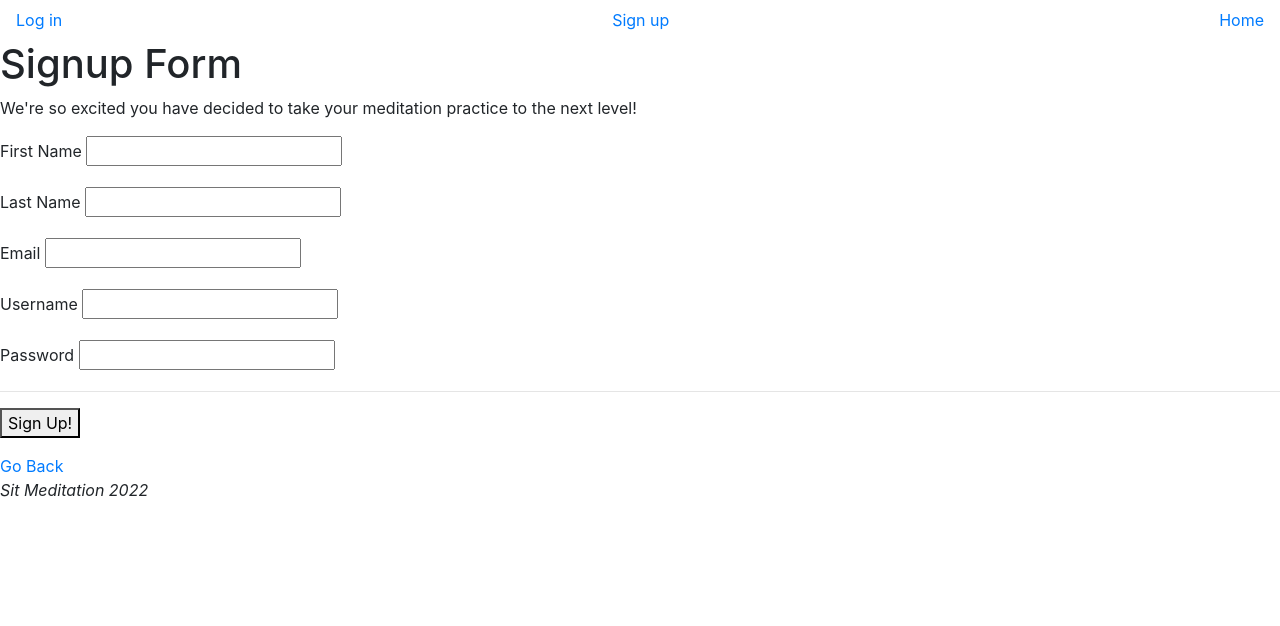
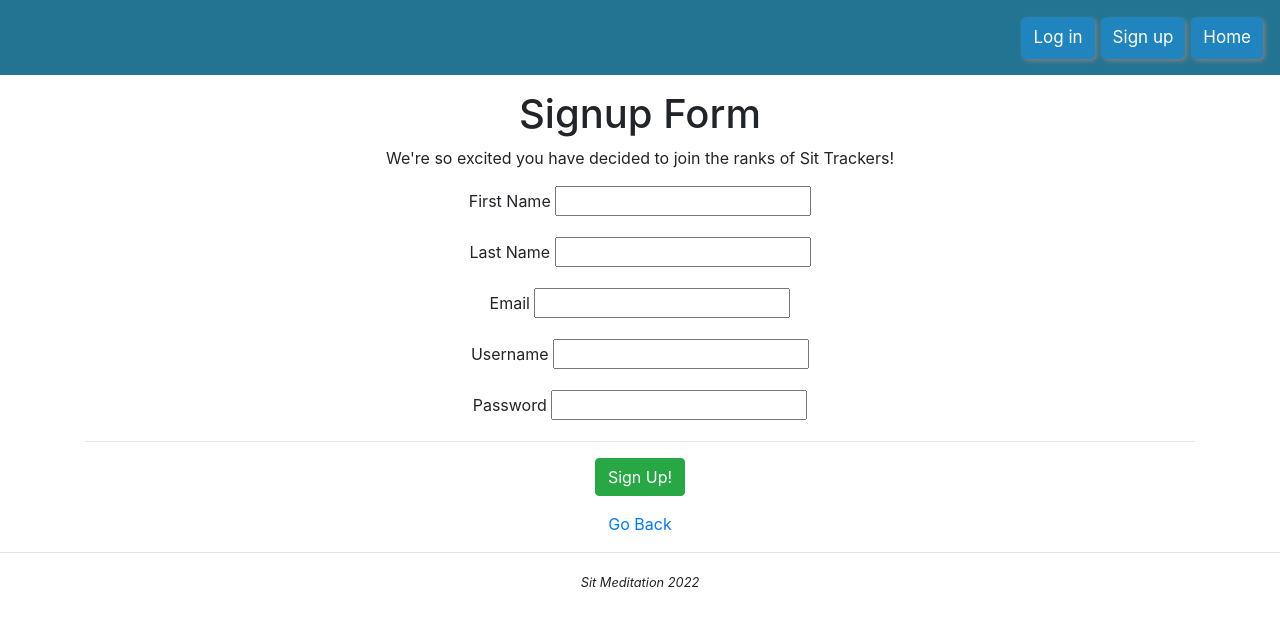
Before and after one commit to tim3t/Sit-Meditation-App, a Flask app: page /signup in a window 1280 px wide. Shown: the top 626 px of the page. Run offline with Flask 2, Linux system fonts and the light colour scheme; parts of the project's set-up code (start-up, migrations or seed data) failed here and were passed over.

Commit message:
Styling, routes, forms, unittests

```diff
--- a/app.py
+++ b/app.py
@@ -5,6 +5,7 @@ from models import User, Sit, db, connect_db
 from quote import today_quote
 from forms import UserAddForm, UserLoginForm, NewSitForm
 from sqlalchemy.exc import IntegrityError
+from sqlalchemy import desc
 
 CURR_USER_KEY = "curr_user"
 
@@ -70,7 +71,7 @@ def show_and_handle_signup_form():
             return render_template('signup.html', form=form)
 
         do_login(user)
-
+        flash(f"Welcome to Sit Meditation, {user.username}!", "alert-success")
         return redirect('/')
 
     else:
@@ -105,20 +106,57 @@ def show_and_handle_new_sit():
     if form.validate_on_submit():
         user_id = g.user.id
         timestamp = form.datetime.data
+        duration = form.duration.data
         sit_title = form.title.data
         sit_body = form.body.data
         sit_rating = form.rating.data
 
-        sit = Sit(user_id=user_id, timestamp=timestamp, sit_title=sit_title, sit_body=sit_body, sit_rating=sit_rating)
+        sit = Sit(user_id=user_id, timestamp=timestamp, duration=duration, sit_title=sit_title, sit_body=sit_body, sit_rating=sit_rating)
         db.session.add(sit)
         db.session.commit()
         flash(f"Successfully created new Sit for {timestamp}", "alert-success")
-        return redirect('/history')
+        return redirect(f'/users/{user_id}/history')
     else:
         return render_template('sit.html', form=form)
 
-@app.route('/history')
-def show_user_sit_history():
+@app.route('/users/<int:user_id>/history')
+def show_user_sit_history(user_id):
     user = g.user
-    sits = Sit.query.filter_by(user_id=user.id).order_by(Sit.timestamp).all()
-    return render_template('history.html', user=user, sits=sits)
+    sits = Sit.query.filter_by(user_id=user.id).order_by(desc(Sit.timestamp)).all()
+    return render_template('/users/history.html', user=user, sits=sits)
+
+@app.route('/users/<int:user_id>/sit/<int:sit_id>', methods=['GET', 'POST'])
+def edit_individual_sit_entry(user_id, sit_id):
+    user = g.user
+    sit = Sit.query.get_or_404(sit_id)
+    form = NewSitForm()
+    form.datetime.data = sit.timestamp
+    form.title.data = sit.sit_title
+    form.duration.data = sit.duration
+    form.body.data = sit.sit_body
+    form.rating.data = sit.sit_rating
+
+    if form.validate_on_submit():
+
+        sit.timestamp = form.datetime.data
+        sit.sit_title = form.title.data
+        sit.duration = form.duration.data
+        sit.sit_body = form.body.data
+        sit.sit_rating = form.rating.data
+        db.session.commit()
+
+        return redirect(f'/users/{user_id}/history.html')
+
+    else:
+        return render_template('users/sitentry.html', user=user, sit=sit, form=form)
+
+@app.route('/users/<int:user_id>/sit/<int:sit_id>/delete', methods=['POST'])
+def delete_individual_sit_entry(user_id, sit_id):
+    sit = Sit.query.get_or_404(sit_id)
+    db.session.delete(sit)
+    db.session.commit()
+    return redirect(f'/users/{user_id}/history')
+
+@app.route('/tips')
+def show_sit_tips_page():
+    return render_template('tips.html')
--- a/forms.py
+++ b/forms.py
@@ -1,13 +1,13 @@
 from ast import Num
 from tokenize import Number
 from flask_wtf import FlaskForm
-from wtforms import StringField, PasswordField, TextAreaField, EmailField, DateField, SelectField, IntegerRangeField
-from wtforms.validators import DataRequired, Email, Length, NumberRange
+from wtforms import StringField, PasswordField, TextAreaField, EmailField, DateField, SelectField, IntegerField
+from wtforms.validators import DataRequired, Email, NumberRange, Length
 
 class UserAddForm(FlaskForm):
     first_name = StringField('First Name', validators=[DataRequired()])
     last_name = StringField('Last Name', validators=[DataRequired()])
-    email = EmailField('Email', validators=[DataRequired()])
+    email = EmailField('Email', validators=[DataRequired(), Email()])
     username = StringField('Username', validators=[DataRequired()])
     password = PasswordField('Password', validators=[DataRequired(), Length(min=8)])
 
@@ -17,7 +17,7 @@ class UserLoginForm(FlaskForm):
 
 class NewSitForm(FlaskForm):
     datetime = DateField('Sit Date', validators=[DataRequired()], format='%Y-%m-%d')
-    duration = IntegerRangeField('Duration (in minutes)', validators=[DataRequired(), NumberRange(min='1', max='60')])
+    duration = IntegerField('Duration (in minutes)', validators=[DataRequired(), NumberRange(min=1)])
     title = StringField('Title or Topic', validators=[DataRequired()], default="Ex: Great breakthrough today...")
     body = TextAreaField('Sit Notes', validators=[DataRequired()])
     rating = SelectField('Rating', validators=[DataRequired()], choices=[(5,'Great'),(4, 'Good'),(3,'Okay'),(2,'Fair'),(1,'Poor')])
--- a/models.py
+++ b/models.py
@@ -54,7 +54,8 @@ class Sit(db.Model):
 
     id = db.Column(db.Integer, primary_key=True)
     user_id = db.Column(db.Integer, db.ForeignKey('users.id'), nullable=False)
-    timestamp = db.Column(db.DateTime, nullable=False, default=datetime.utcnow())
+    timestamp = db.Column(db.Date, nullable=False, default=datetime.utcnow())
+    duration = db.Column(db.Integer, nullable=False)
     sit_title = db.Column(db.Text, nullable=False)
     sit_body = db.Column(db.Text, nullable=False)
     sit_rating = db.Column(db.Integer, nullable=False)
--- a/requirements.txt
+++ b/requirements.txt
@@ -8,6 +8,8 @@ cffi==1.15.1
 charset-normalizer==2.1.0
 click==8.1.3
 decorator==5.1.1
+dnspython==2.2.1
+email-validator==1.2.1
 executing==0.9.1
 Flask==2.2.2
 Flask-Bcrypt==1.0.1
--- /dev/null
+++ b/static/app.css
@@ -0,0 +1,50 @@
+/* #anon_bg {
+	url("/static/jared-rice-xce530fBHrk-unsplash.jpg");
+	background-position: center 30px;
+	background-size: 941.55px 627.75px;
+	opacity: 0.4;
+} */
+
+#navbar {
+	background-color: rgb(34, 116, 146);
+	height: 75px;
+	position: sticky;
+	margin-bottom: 15px;
+}
+
+.navbar {
+	display: flex;
+	flex-direction: row;
+	justify-content: right;
+}
+
+.navbar a {
+	float: right;
+	color: white;
+	background-attachment: fixed;
+	text-decoration: none;
+	font-size: 17px;
+	padding: 8px 12px;
+	margin: 6px 1px 5px 5px;
+	background-color: rgb(32, 142, 210, 0.7);
+	border-radius: 10%;
+	box-shadow: 2px 2px 5px grey;
+}
+
+.navbar a:hover {
+	background-color: #ddd;
+	color: black;
+}
+
+h2 {
+	margin-top: 40px;
+}
+
+.card-body a {
+	display: inline-block;
+	margin-bottom: 5px;
+}
+
+.card-body form {
+	float: right;
+}
--- a/templates/base.html
+++ b/templates/base.html
@@ -5,22 +5,26 @@
     <meta http-equiv="X-UA-Compatible" content="IE=edge">
     <meta name="viewport" content="width=device-width, initial-scale=1.0">
     <link rel="stylesheet" href="https://cdn.jsdelivr.net/npm/bootstrap@4.3.1/dist/css/bootstrap.min.css" integrity="sha384-ggOyR0iXCbMQv3Xipma34MD+dH/1fQ784/j6cY/iJTQUOhcWr7x9JvoRxT2MZw1T" crossorigin="anonymous">
-    <link rel="stylesheet" href="static/app.css">
+    <link rel="stylesheet" href="/static/app.css">
+
     <title>{% block title%} {% endblock %}</title>
 </head>
 <body>
-    <nav class="navbar">
+
+    <nav class="navbar fixed-top" id="navbar">
         {% if not g.user %}
             <a href="/login">Log in</a>
             <a href="/signup">Sign up</a>
             <a href="/">Home</a>
         {% else %}
             <a href="/">Home</a>
+            <a href="/tips">How To</a>
             <a href="/sit">New Sit</a>
-            <a href="/history">Your History</a>
+            <a href="/users/{{g.user.id}}/history">Your History</a>
             <a href="/logout">Log out</a>
         {% endif %}
     </nav>
+
 <div>
     {% with messages = get_flashed_messages(with_categories=true) %}
         {% if messages %}
@@ -34,6 +38,8 @@
     {% endwith %}
 {% block content %}
 {% endblock %}
-<footer><em>Sit Meditation 2022</em></footer>
+<hr>
+<footer class="text-center"><small><em>Sit Meditation 2022</em></small></footer>
 </body>
+
 </html>
--- a/templates/signup.html
+++ b/templates/signup.html
@@ -4,8 +4,9 @@
 {% endblock %}
 
 {% block content %}
+<div class="container text-center" id="index">
 <h1>Signup Form</h1>
-<p>We're so excited you have decided to take your meditation practice to the next level!</p>
+<p>We're so excited you have decided to join the ranks of Sit Trackers!</p>
 <form method="POST" id="user_add_form">
     {{ form.hidden_tag() }}
     {% for field in form if field.widget.input_type != 'hidden' %}
@@ -14,9 +15,10 @@
         {% endfor %}
     {% endfor %}
     <hr>
-    <p><button>Sign Up!</button></p>
+    <p><button class="btn btn-success">Sign Up!</button></p>
     <a href="/">Go Back</a>
     </form>
 
+</div>
 
 {% endblock %}
```
Also changed, not shown: seed.py (+6 -5 lines), templates/anon.html (+9 -5 lines), templates/history.html (deleted, +0 -20 lines), templates/index.html (+7 -6 lines), templates/login.html (+5 -2 lines), templates/sit.html (+10 -5 lines), templates/tips.html (added, +35 -0 lines), templates/users/history.html (added, +41 -0 lines), templates/users/sitentry.html (added, +27 -0 lines), test_sit_model.py (added, +39 -0 lines), test_user_model.py (added, +82 -0 lines), 1 other file.
